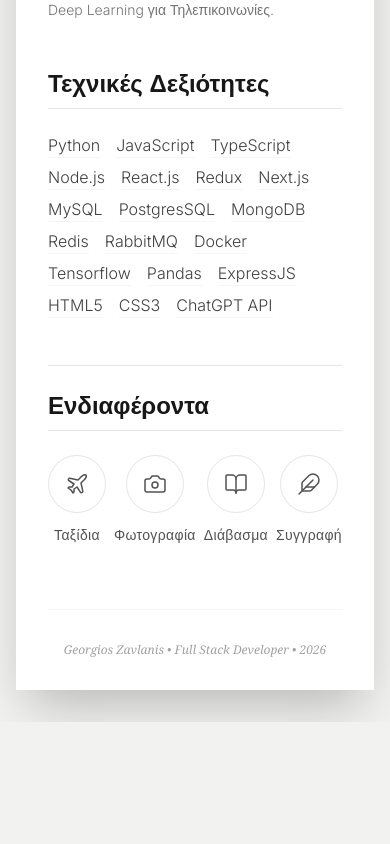
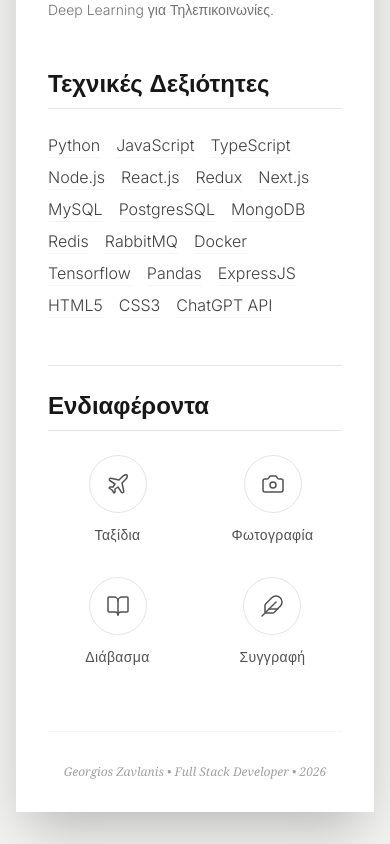
Before and after one commit to gzavlanis/georgios-zavlanis-cv-vercel, a Next.js app: page /el in a window 390 px wide. Shown: the part 3753-4597 px from the top of the page. Before the commit the page ends 4475 px from the top, so only its background shows below. Built offline with nearby package versions, Linux system fonts and the light colour scheme.

Commit message:
Fix for mobile

```diff
--- a/app/components/Hobbies.tsx
+++ b/app/components/Hobbies.tsx
@@ -15,7 +15,7 @@ export default function Hobbies({ data }: { data: ResumeData['hobbies'] }) {
                 {data.title}
             </h2>
 
-            <div className="flex justify-between md:justify-start md:gap-16">
+            <div className="grid grid-cols-2 gap-y-8 gap-x-4 md:flex md:justify-start md:gap-16 justify-items-center md:justify-items-start">
                 {data.list.map((hobby, index) => {
                     const IconComponent = iconMap[hobby.icon as keyof typeof iconMap] || BookOpen;
 
@@ -29,8 +29,8 @@ export default function Hobbies({ data }: { data: ResumeData['hobbies'] }) {
                                 />
                             </div>
                             <span className="text-sm font-medium text-neutral-600 dark:text-neutral-400 font-body tracking-wide group-hover:text-neutral-900 dark:group-hover:text-neutral-500">
-                {hobby.name}
-              </span>
+                                {hobby.name}
+                            </span>
                         </div>
                     );
                 })}
```
